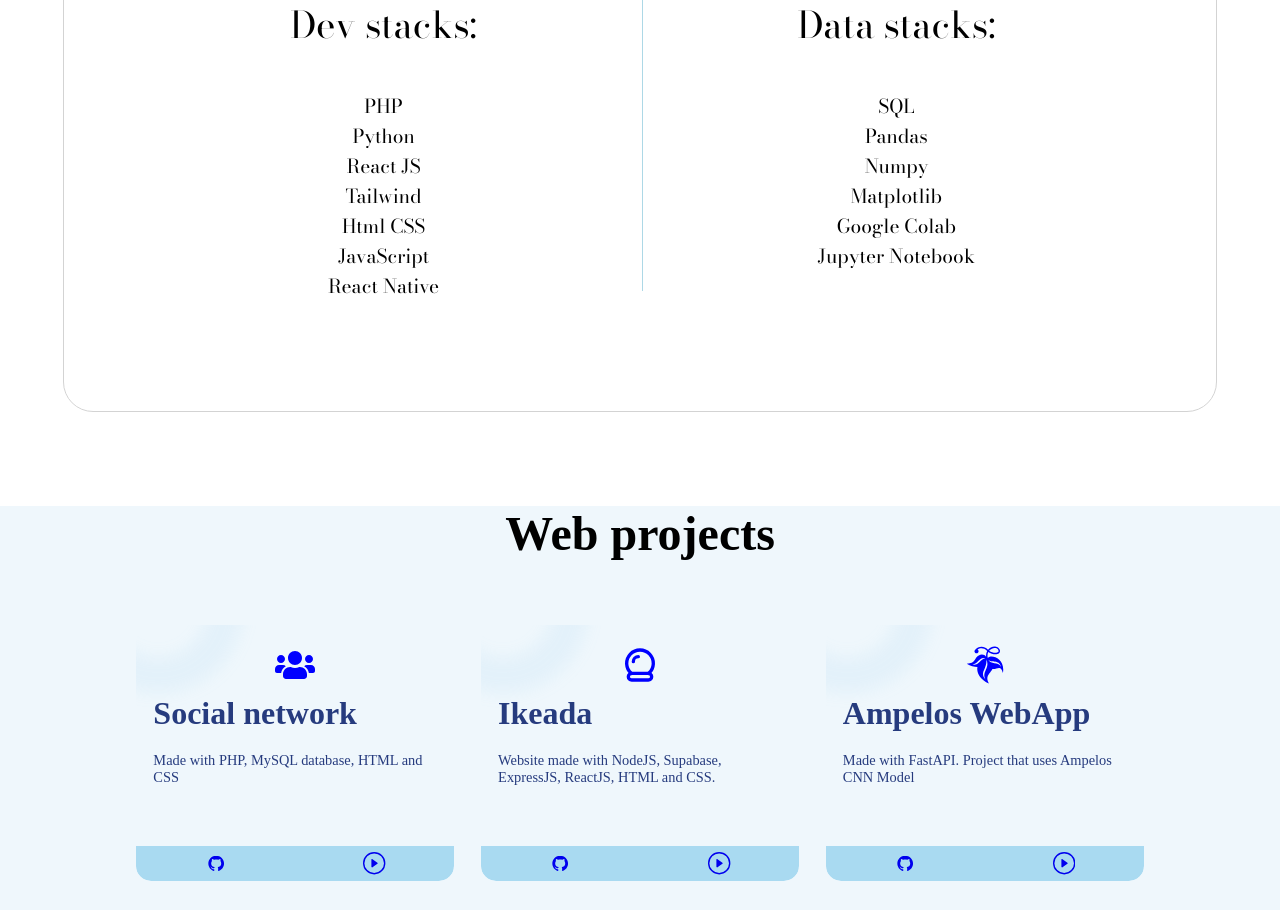
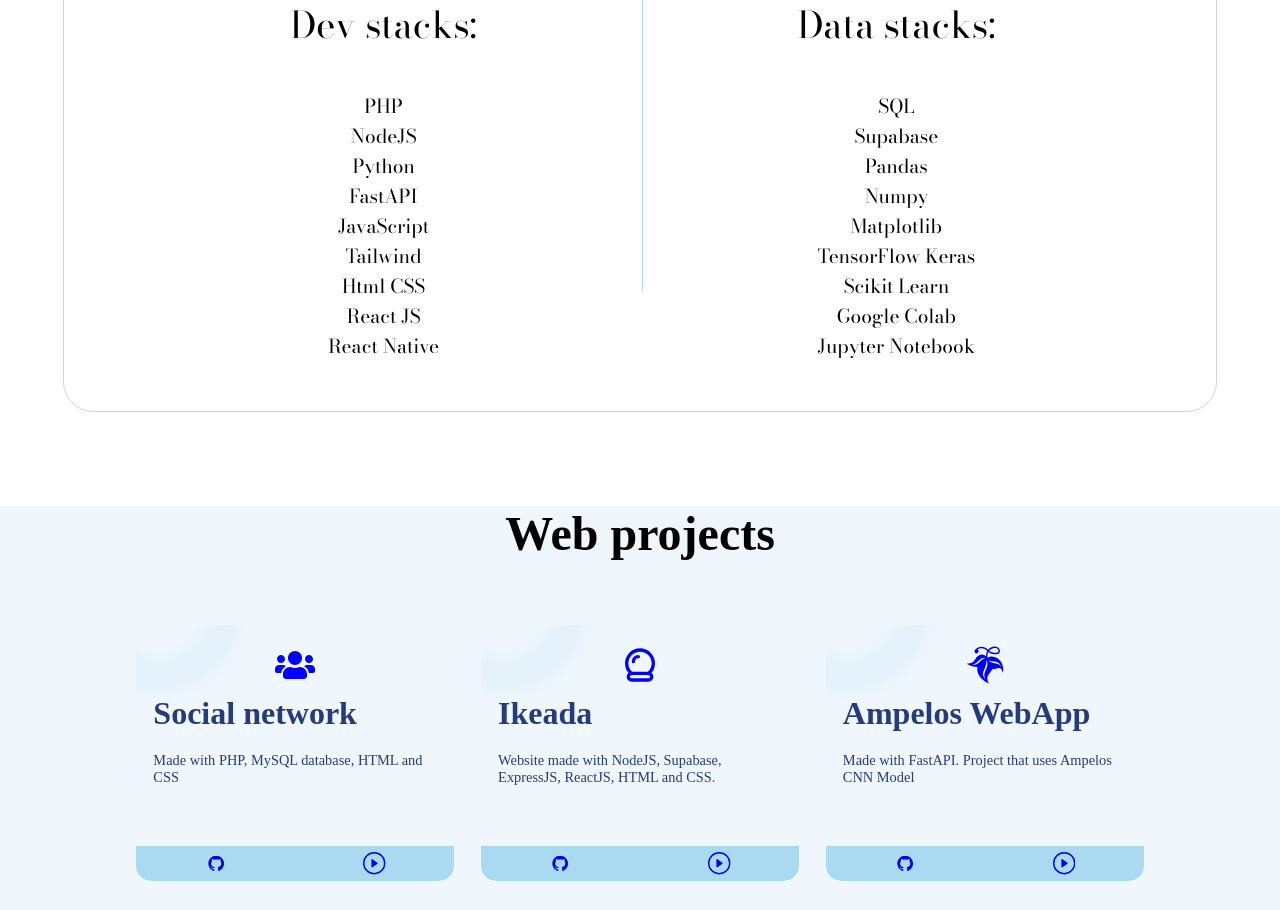
Before and after one commit to MargotHuet/Portfolio, a React (Create React App) app in the folder portfolio/: page / in a window 1280 px wide. Shown: the part 1400-2310 px from the top of the page. Built offline with nearby package versions, Linux system fonts and the light colour scheme.

Commit message:
update stacks

```diff
--- a/portfolio/src/composants/presentation.jsx
+++ b/portfolio/src/composants/presentation.jsx
@@ -47,11 +47,13 @@ const Presentation = () => {
                 <br></br>
                 <br></br>
                     <li>PHP</li>
+                    <li>NodeJS</li>
                     <li>Python</li>
-                    <li>React JS</li>
+                    <li>FastAPI</li>
+                    <li>JavaScript</li>
                     <li>Tailwind</li>
                     <li>Html CSS</li>
-                    <li>JavaScript</li>
+                    <li>React JS</li>
                     <li>React Native</li>
             </div>
             <div>
@@ -68,9 +70,12 @@ const Presentation = () => {
                 <br></br>
                 <br></br>
                     <li>SQL</li>
+                    <li>Supabase</li>
                     <li>Pandas</li>
                     <li>Numpy</li>
                     <li>Matplotlib</li>
+                    <li>TensorFlow Keras</li>
+                    <li>Scikit Learn</li>
                     <li>Google Colab</li>
                     <li>Jupyter Notebook</li>
             </div>
```
